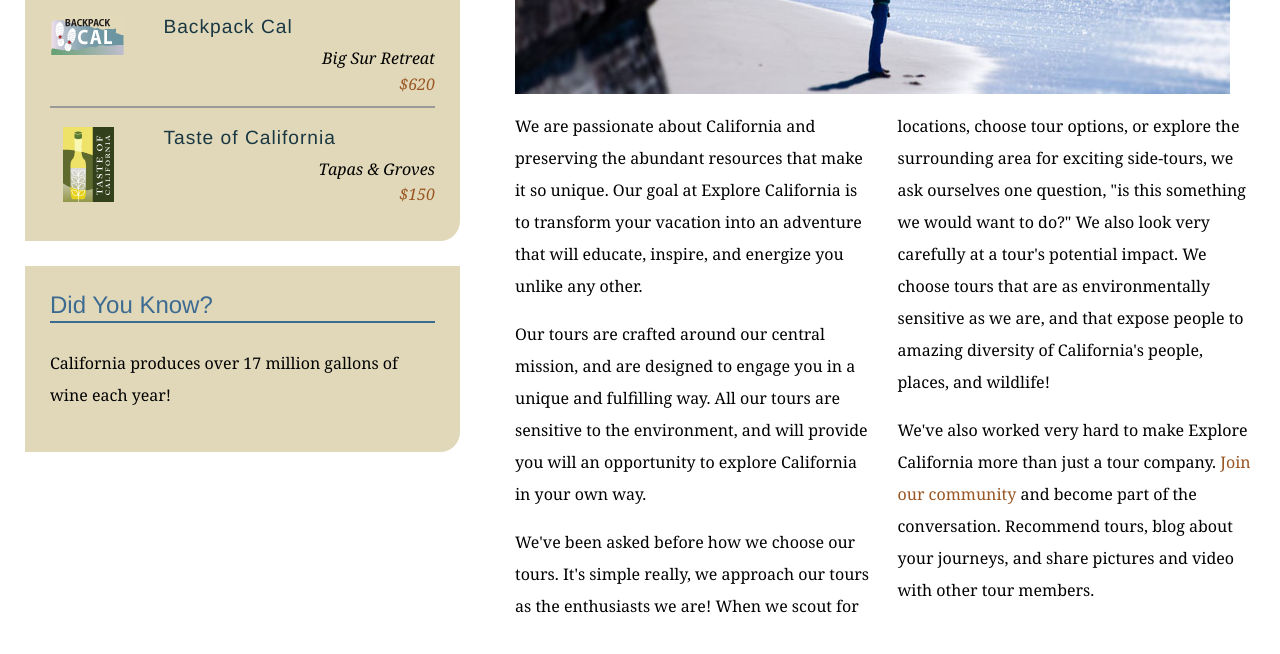
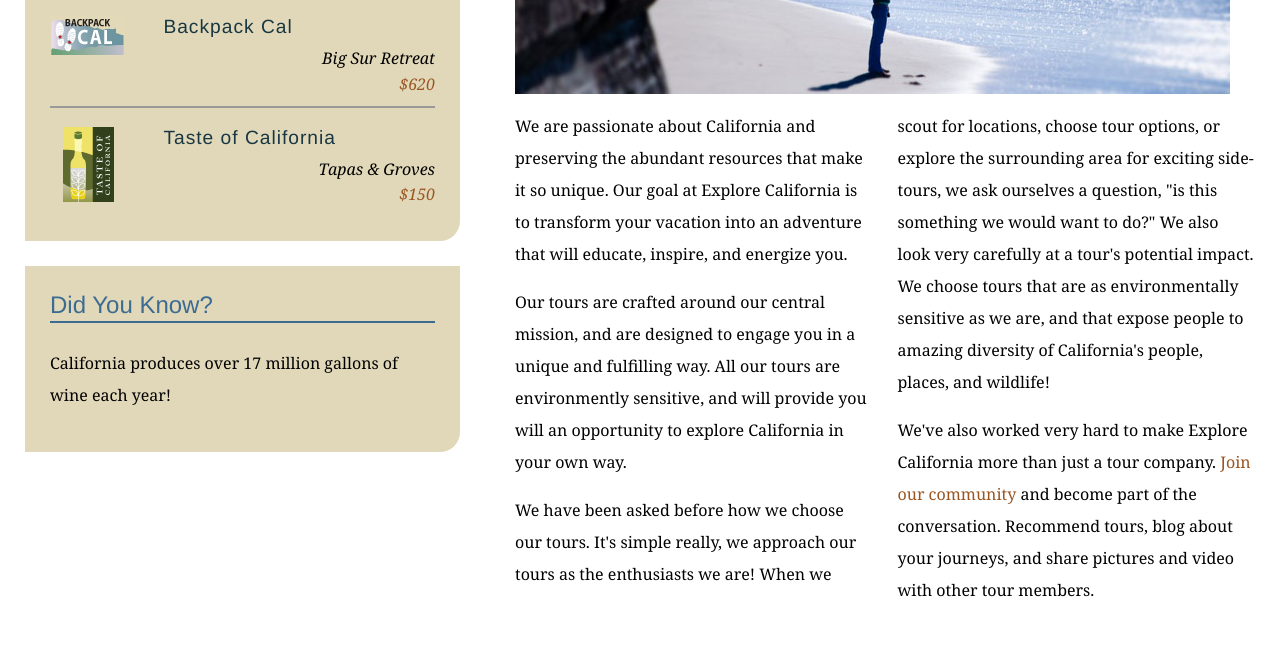
Before and after one commit to Ranaxxx/explore_california, a plain HTML site: page mission.html in a window 1280 px wide. Shown: the part 590-1244 px from the top of the page. Drawn offline with Linux system fonts and the light colour scheme.

Commit message:
Text edits on mission page

```diff
--- a/mission.html
+++ b/mission.html
@@ -62,9 +62,9 @@
           <h1>Who we are</h1>
           <img src="assets/images/mission_look.jpg" alt="Looking out at the Pacific" class="articleImage" />
           <div class="multiCol">
-            <p>We are passionate about California and preserving the abundant resources that make it so unique. Our goal at Explore California is to transform your vacation into an adventure that will educate, inspire, and energize you unlike any other.</p>
-            <p>Our tours are crafted around our central mission, and are designed to engage you in a unique and fulfilling way. All our tours are sensitive to the environment, and will provide you will an opportunity to explore California in your own way.</p>
-            <p>We've been asked before how we choose our tours. It's simple really, we approach our tours as the enthusiasts we are! When we scout for locations, choose tour options, or explore the surrounding area for exciting side-tours, we ask ourselves one question, &quot;is this something we would want to do?&quot; We also look very carefully at a tour's potential impact. We choose tours that are as environmentally sensitive as we are, and that expose people to amazing diversity of California's people, places, and wildlife!</p>
+            <p>We are passionate about California and preserving the abundant resources that make it so unique. Our goal at Explore California is to transform your vacation into an adventure that will educate, inspire, and energize you.</p>
+            <p>Our tours are crafted around our central mission, and are designed to engage you in a unique and fulfilling way. All our tours are environmently sensitive, and will provide you will an opportunity to explore California in your own way.</p>
+            <p>We have been asked before how we choose our tours. It's simple really, we approach our tours as the enthusiasts we are! When we scout for locations, choose tour options, or explore the surrounding area for exciting side-tours, we ask ourselves a question, &quot;is this something we would want to do?&quot; We also look very carefully at a tour's potential impact. We choose tours that are as environmentally sensitive as we are, and that expose people to amazing diversity of California's people, places, and wildlife!</p>
             <p>We've also worked very hard to make Explore California more than just a tour company. <a href="explorers/join.html">Join our community</a> and become part of the conversation. Recommend tours, blog about your journeys, and share pictures and video with other tour members.</p>
           </div>
         </div>
```
